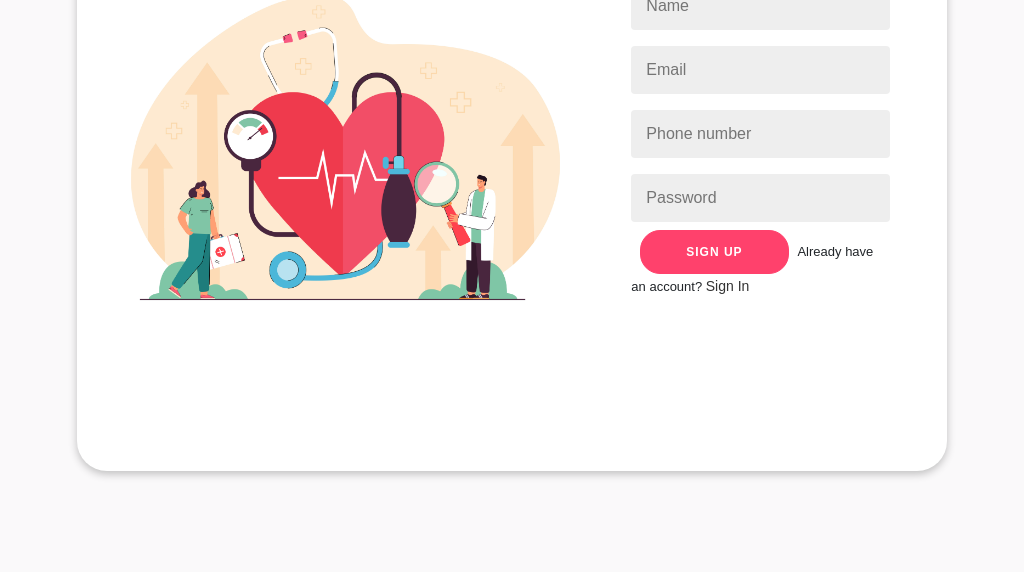
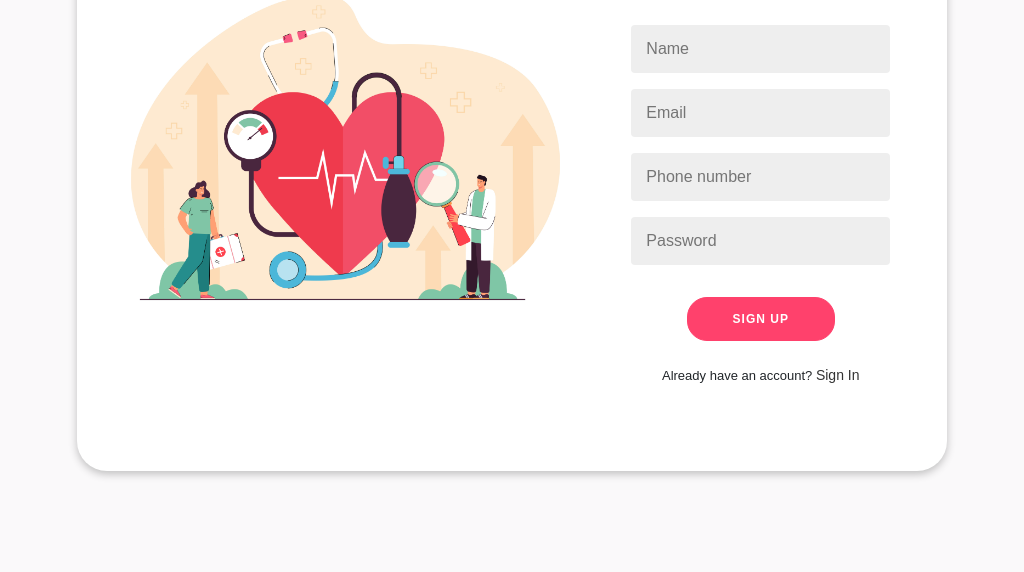
Before and after one commit to Jangyaseni666/HeartProfile, a website: page SignUp/signup.html in a window 1024 px wide. Shown: the part 228-800 px from the top of the page. Drawn offline with nearby package versions, Linux system fonts and the light colour scheme.

Commit message:
Final edits

```diff
--- a/SignUp/signup.css
+++ b/SignUp/signup.css
@@ -78,7 +78,7 @@
         border-color: #ffffff;
     }
 
-    form {
+    #form {
         background-color: #FFFFFF;
         display: flex;
         align-items: center;
@@ -232,7 +232,7 @@
         border-color: #ffffff;
     }
 
-    form {
+    #form {
         background-color: #FFFFFF;
         display: flex;
         align-items: center;
```
